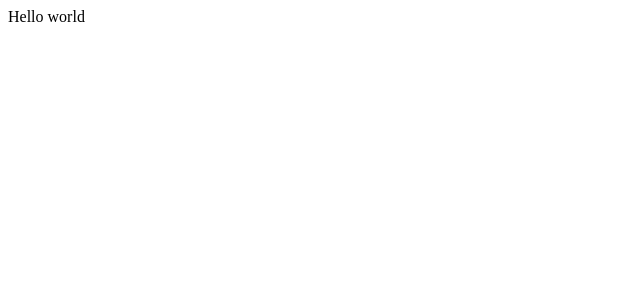
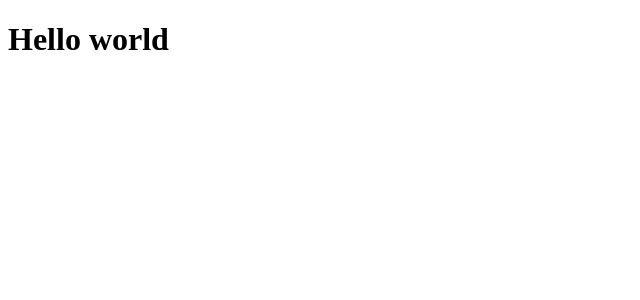
Before and after one commit to marker2022/git-test, a React (Create React App) app: page / in a window 1280 px wide. Shown: the top 300 px of the page, without its empty margins (0-640 px from the left). Built offline with nearby package versions, Linux system fonts and the light colour scheme.

Commit message:
change page title type to h1

```diff
--- a/src/App.js
+++ b/src/App.js
@@ -2,7 +2,7 @@ function App() {
     const message = "Hello world";
 
     return (
-        <div>Hello world</div>
+        <h1>Hello world</h1>
     );
 }
 
```
